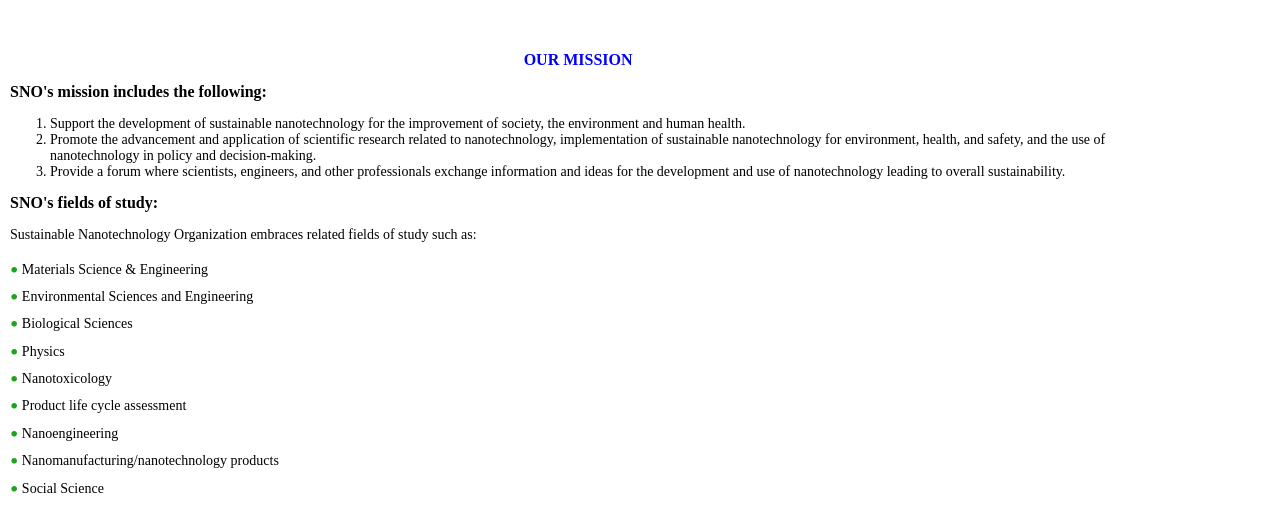
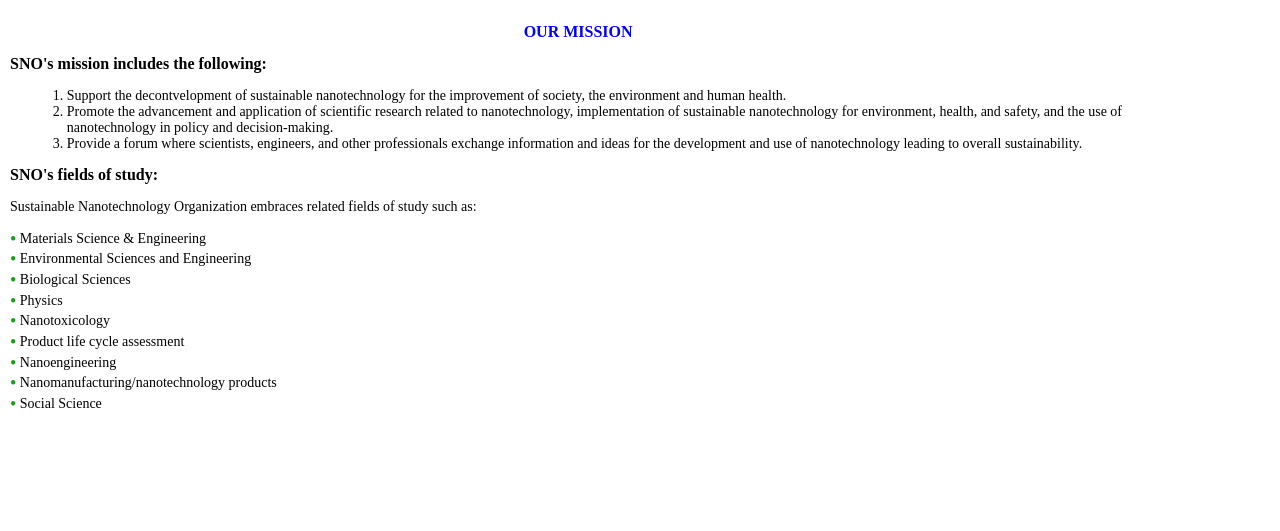
Before and after one commit to avatarmh/Node-Capstone-SNO, a website: page public/about.html in a window 1280 px wide. Shown: the part 81-612 px from the top of the page. Drawn offline with nearby package versions, Linux system fonts and the light colour scheme.

Commit message:
format lists on About

```diff
--- a/public/about.html
+++ b/public/about.html
@@ -2,7 +2,7 @@
 <html lang="en">
 
 <head>
-  <title>About MISSION</title>
+  <title>About SNO</title>
   <meta charset="UTF-8" />
   <meta name="viewport" content="width=device-width, initial-scale=1, shrink-to-fit=no">
   <meta http-equiv="X-UA-Compatible">
@@ -47,7 +47,7 @@
         <div class="mission-goals">
           <ol>
             <li>
-              Support the development of sustainable nanotechnology for the improvement of society, the environment and human health.
+              Support the decontvelopment of sustainable nanotechnology for the improvement of society, the environment and human health.
             </li>
             <li>
               Promote the advancement and application of scientific research related to nanotechnology, implementation of sustainable nanotechnology
--- a/public/styles/about.css
+++ b/public/styles/about.css
@@ -17,7 +17,7 @@
 h1 {
     font-size: 16px;
     font-weight: bold;
-    margin-top: 3rem;
+    margin-top: 1rem;
     text-align: center;
     color: blue;
 }
@@ -37,15 +37,19 @@
     width: 95%;
 }
 
+.mission-goals ol {
+    padding-left: 5%;
+}
+
 .fields-of-study ul {
     list-style: none;
     padding: 0;
     margin: 0;
     }
 
-    .fields-of-study li::before {
+.fields-of-study li:before {
     content: "\2022";
-    font-size: 170%;
+    font-size: large;
     vertical-align: middle;
-    color: rgb(30, 163, 30);
+    color: rgb(21, 163, 21);
   }
```
